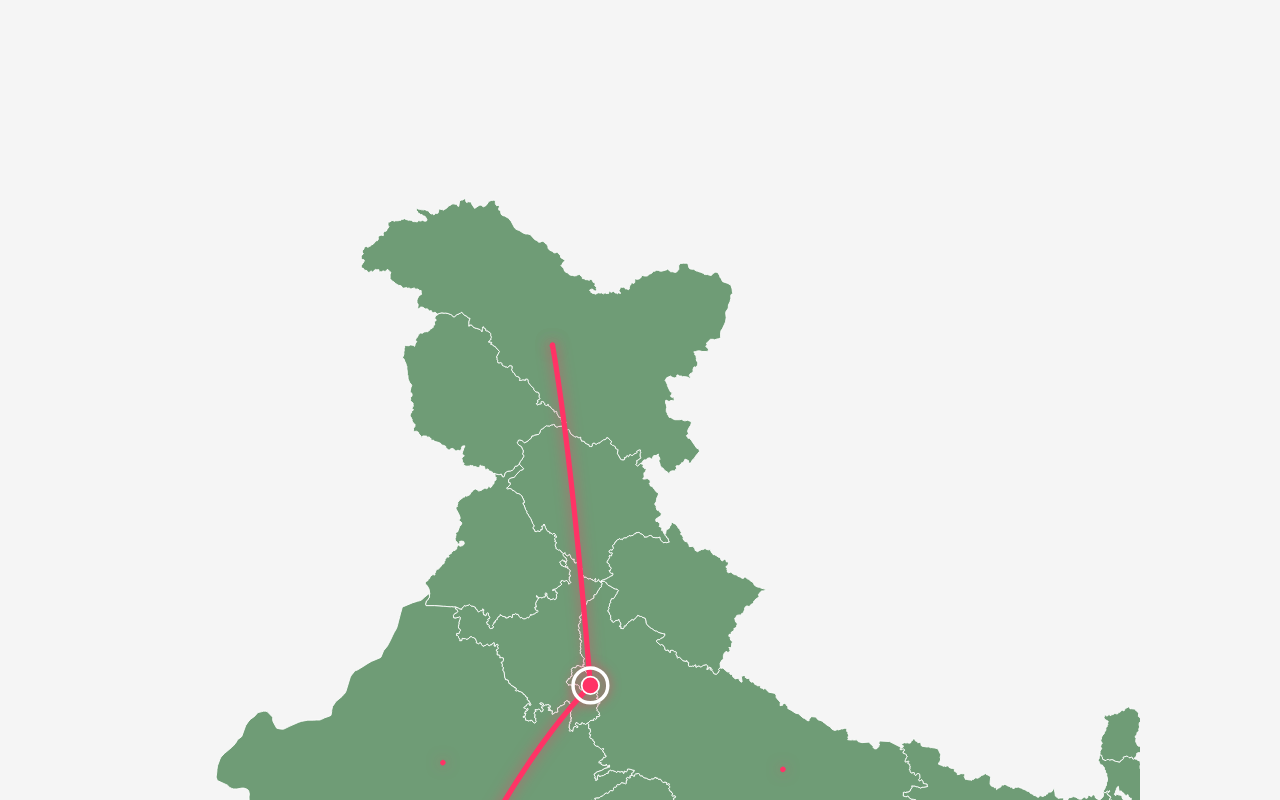
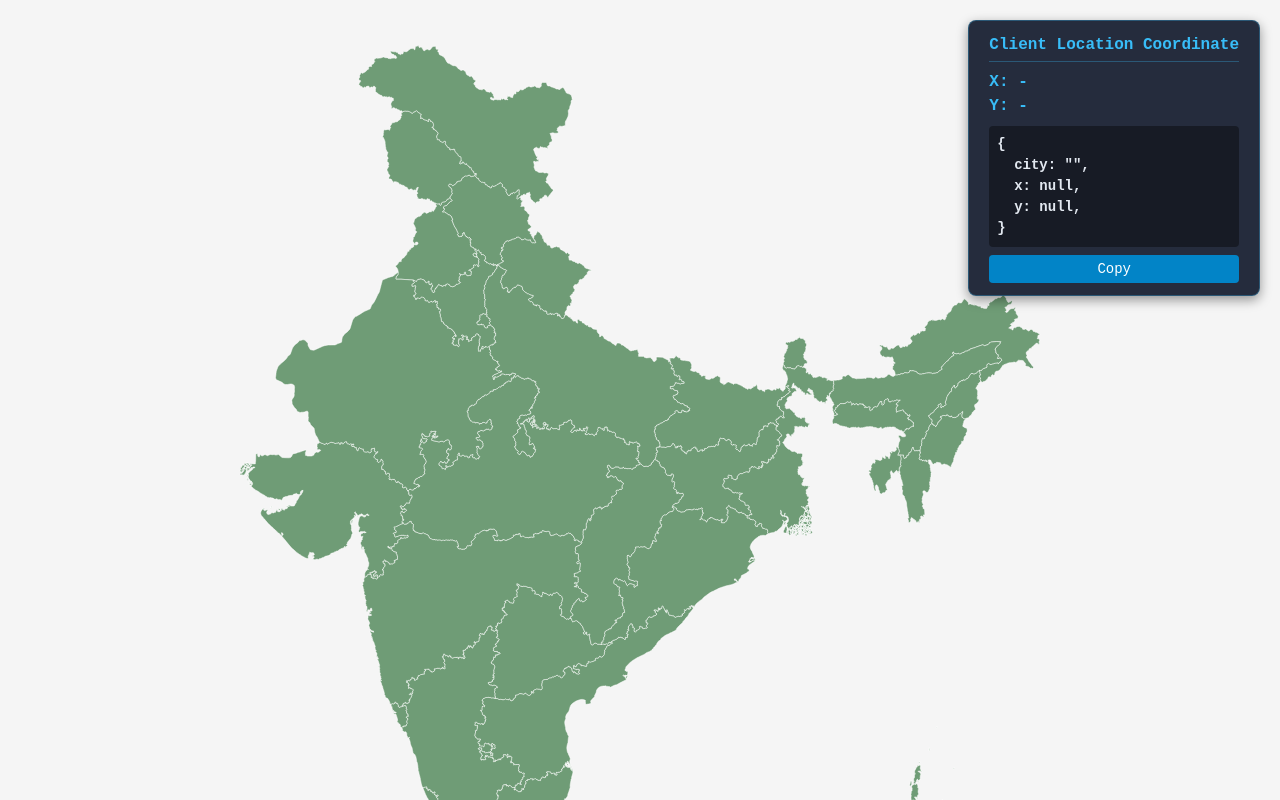
Before and after one commit to Prem386/Map-travelling-Animation, a React (Vite) app: page / in a window 1280 px wide. Shown: the top 800 px of the page. Built offline with nearby package versions, Linux system fonts and the light colour scheme.

Commit message:
coordinate picker location

```diff
--- a/src/App.jsx
+++ b/src/App.jsx
@@ -1,12 +1,10 @@
 import "./App.css";
-import IndiaMap from "./components/IndiaMap/IndiaMap";
-import { clientLocations } from "./data/clientLocations";
+import CoordinatePicker from "./components/CoordinatePicker/CoordinatePicker";
 
 function App() {
-  // ponytail: render the presentational map component with client locations data
   return (
     <div className="app">
-      <IndiaMap clientLocations={clientLocations} />
+      <CoordinatePicker />
     </div>
   );
 }
```
